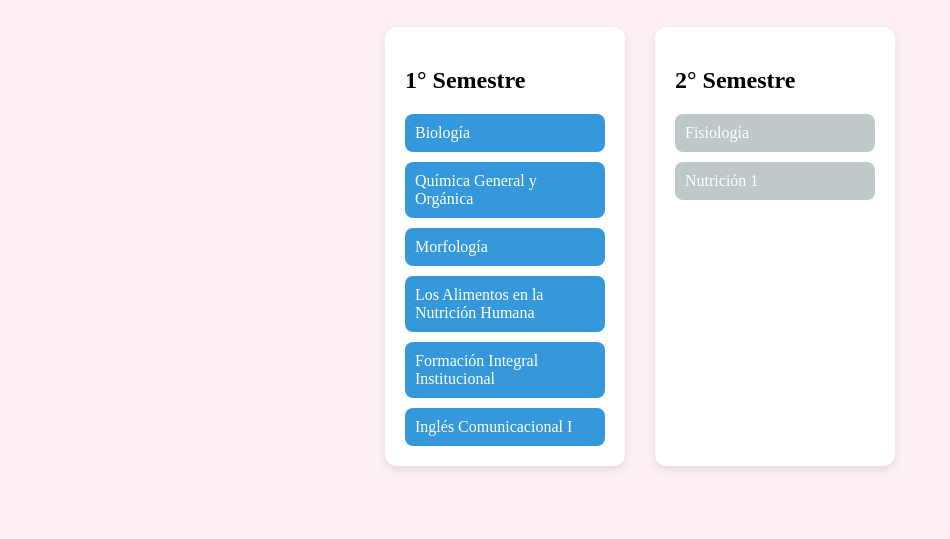
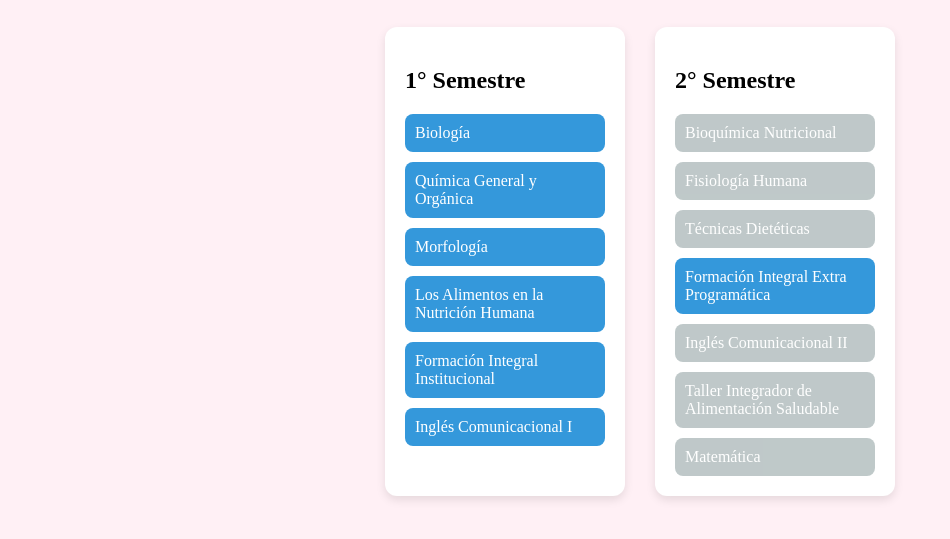
Before and after one commit to ThyBuckTech/ThyBuckTech.github.io, a plain HTML site: page index.html in a window 1280 px wide. Shown: the part 61-600 px from the top of the page, without its empty margins (0-950 px from the left). Drawn offline with Linux system fonts and the light colour scheme.

Commit message:
Update index.html

```diff
--- a/index.html
+++ b/index.html
@@ -21,13 +21,17 @@
   <div class="ramo" id="ingles1" onclick="toggleDependientes('ingles1')">Inglés Comunicacional I</div>
 </div>
 
-    <!-- Semestre 2 -->
-    <div class="semestre">
-      <h2>2° Semestre</h2>
-      <div class="ramo dependiente bioquimica" id="fisiologia">Fisiología</div>
-      <div class="ramo dependiente anatomia" id="nutricion1">Nutrición 1</div>
-    </div>
-  </div>
+<!-- Semestre 2 -->
+<div class="semestre">
+  <h2>2° Semestre</h2>
+  <div class="ramo dependiente quimica" id="bioquimica">Bioquímica Nutricional</div>
+  <div class="ramo dependiente biologia morfologia" id="fisiologia">Fisiología Humana</div>
+  <div class="ramo dependiente alimentos" id="tecnicas">Técnicas Dietéticas</div>
+  <div class="ramo" id="formacion2" onclick="toggleDependientes('formacion2')">Formación Integral Extra Programática</div>
+  <div class="ramo dependiente ingles1" id="ingles2">Inglés Comunicacional II</div>
+  <div class="ramo dependiente alimentos tecnicas" id="taller1">Taller Integrador de Alimentación Saludable</div>
+  <div class="ramo dependiente matematicafantasma" id="matematica">Matemática</div>
+</div>
 
   <script src="script.js"></script>
 </body>
```
